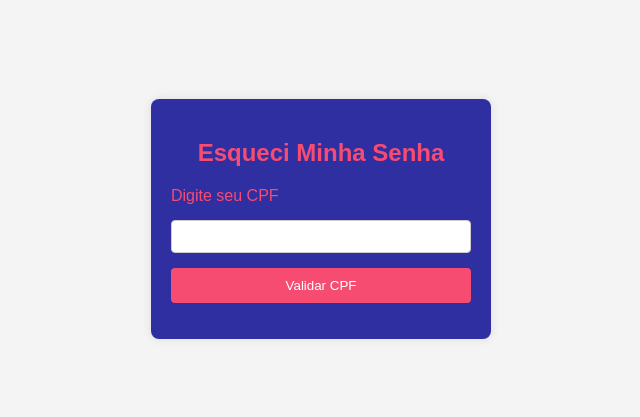
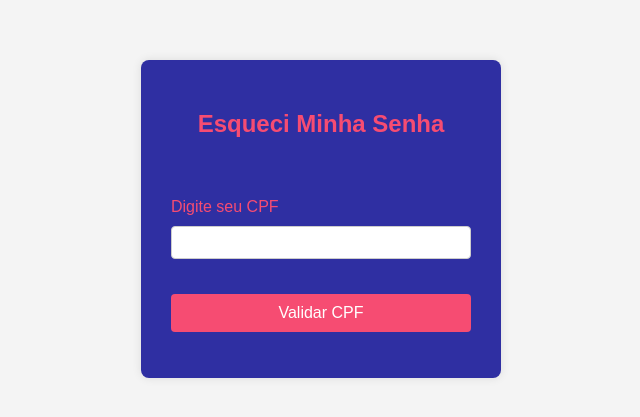
Before and after one commit to FelipePolini/FRONT, a plain HTML site: page login/esquecersenha.html in a window 1280 px wide. Shown: the part 181-598 px from the top of the page, without its empty margins (319-959 px from the left). Drawn offline with Linux system fonts and the light colour scheme.

Commit message:
Update stylereset.css

```diff
--- a/login/stylereset.css
+++ b/login/stylereset.css
@@ -8,19 +8,24 @@ body {
     height: 100vh;
     background-color: #f4f4f4;
     color: #f64c72;
+
+
 }
 
 .forgot-password-container {
     background-color: #2f2fa2;
-    padding: 20px;
+    padding: 30px;
     border-radius: 8px;
     box-shadow: 0 0 10px rgba(0, 0, 0, 0.1);
     width: 300px;
     text-align: center;
+
 }
 
 h2 {
-    margin-bottom: 20px;
+    margin-bottom: 60px;
+    width: 300px;
+    align-items: center;
 }
 
 .input-group {
@@ -29,8 +34,13 @@ h2 {
 }
 
 .input-group label {
-    display: block;
-    margin-bottom: 15px;
+    display:flex;
+    margin: 10px;
+    margin-bottom: 5px;
+    margin-left: auto;
+
+
+
 }
 
 .input-group input {
@@ -38,9 +48,22 @@ h2 {
     padding: 8px;
     border: 1px solid #ccc;
     border-radius: 4px;
+    margin-top: 5px;
 }
+#MostrarSenha {
 
-button {
+    background-color: transparent;
+    color: #ffffff;
+    margin-bottom: 0;
+    text-align: center;
+    width: 40%;
+    display: block;
+    margin-left:auto;
+    font-size: small;
+    margin-top: auto;
+    }
+
+    button {
     width: 100%;
     padding: 10px;
     background-color: #f64c72;
@@ -48,6 +71,9 @@ button {
     border: none;
     border-radius: 4px;
     cursor: pointer;
+    margin-top: 20px;
+    font-family: Arial, sans-serif;
+    font-size:medium;
 }
 
 button:hover {
```
